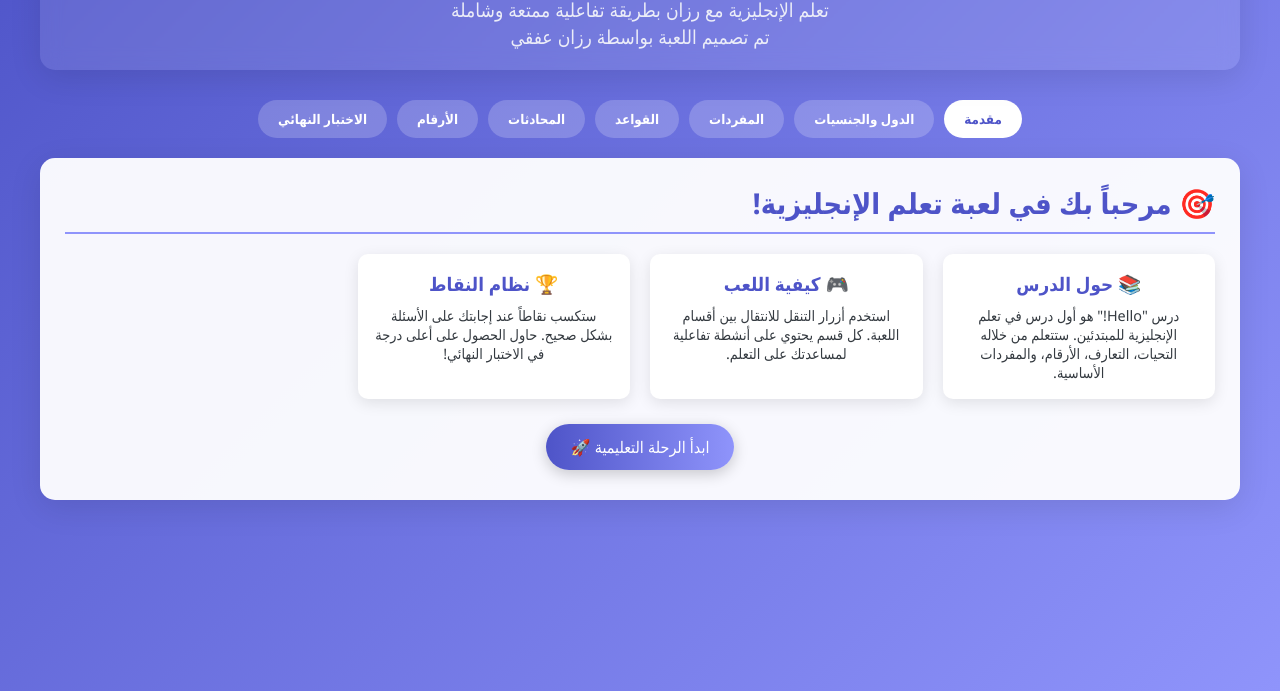
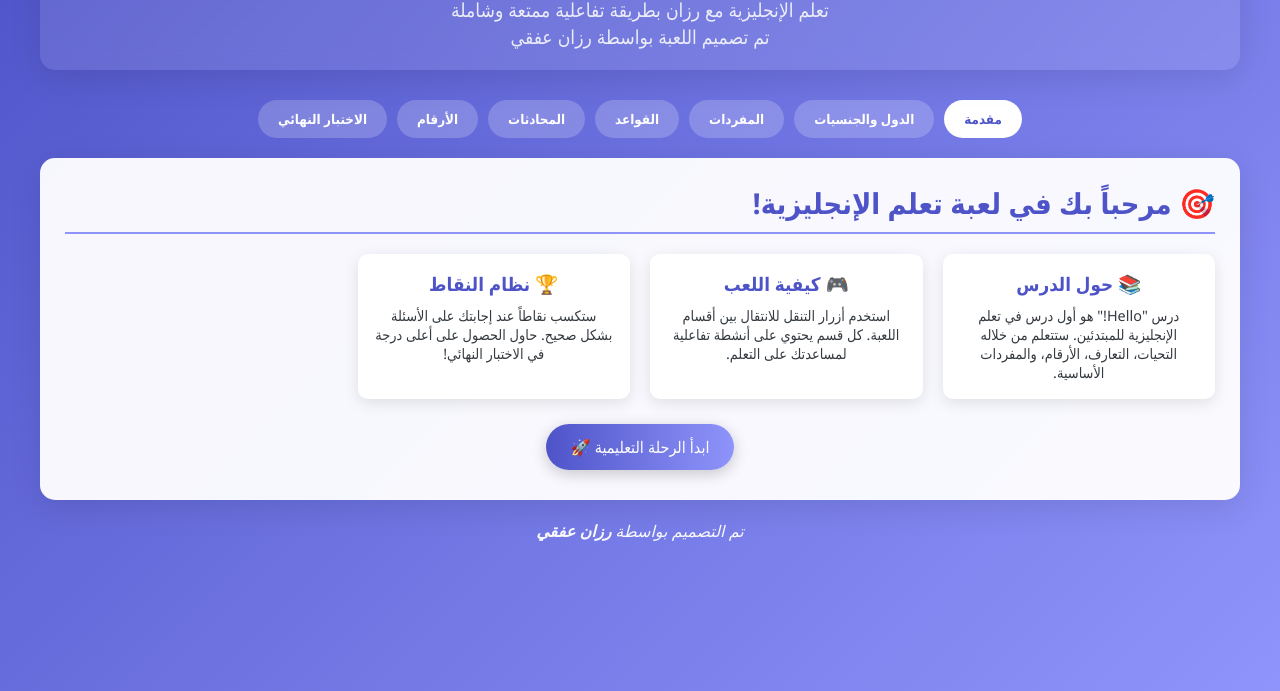
Before and after one commit to Razan3fgi/The-game, a plain HTML site: page index.html in a window 1280 px wide. Shown: the part 109-800 px from the top of the page. Drawn offline with Linux system fonts and the light colour scheme.

Commit message:
Update index.html

```diff
--- a/index.html
+++ b/index.html
@@ -829,5 +829,8 @@
             // أي إعدادات إضافية يمكن إضافتها هنا
         };
     </script>
+    <p style="text-align: center; margin: 10px 0; font-style: italic;">
+    تم التصميم بواسطة <strong>رزان عفقي</strong>
+</p>
 </body>
 </html>
```
